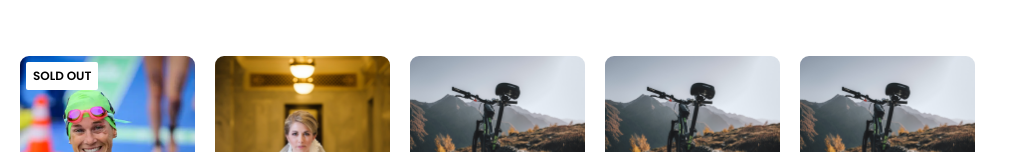
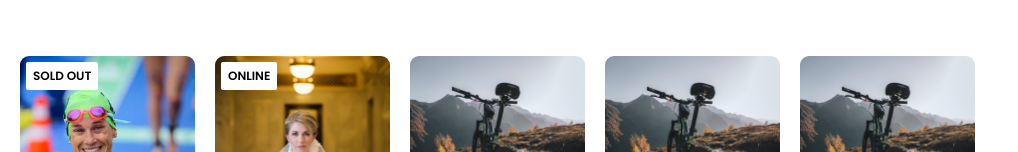
Before and after one commit to 03sana/airbnb-project, a React (Vite) app: page / in a window 1280 px wide. Shown: the part 436-588 px from the top of the page, without its empty margins (0-1018 px from the left). Built offline with nearby package versions, Linux system fonts and the light colour scheme.

Commit message:
add condition to the badge

```diff
--- a/src/components/Card.jsx
+++ b/src/components/Card.jsx
@@ -1,10 +1,16 @@
 import React from "react";
 
 export default function Card(props) {
-  console.log(props.openSpots);
+  let badgeText;
+  if (props.openSpots === 0) {
+    badgeText = "SOLD OUT";
+  } else if (props.location === "Online") {
+    badgeText = "ONLINE";
+  }
+
   return (
     <div className="card">
-      {props.openSpots === 0 && <div className="card--badge">SOLD OUT</div>}
+      {badgeText && <div className="card--badge">{badgeText}</div>}
       <img
         src={`/images/${props.img}`}
         alt="Image of Katie Zaferes."
```
